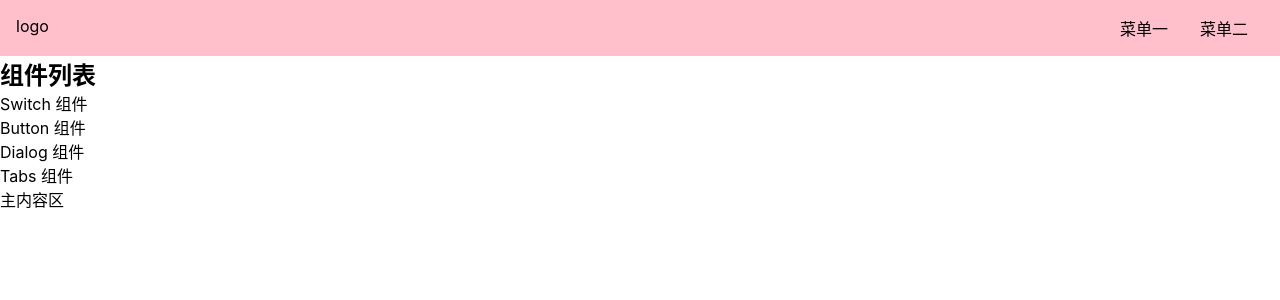
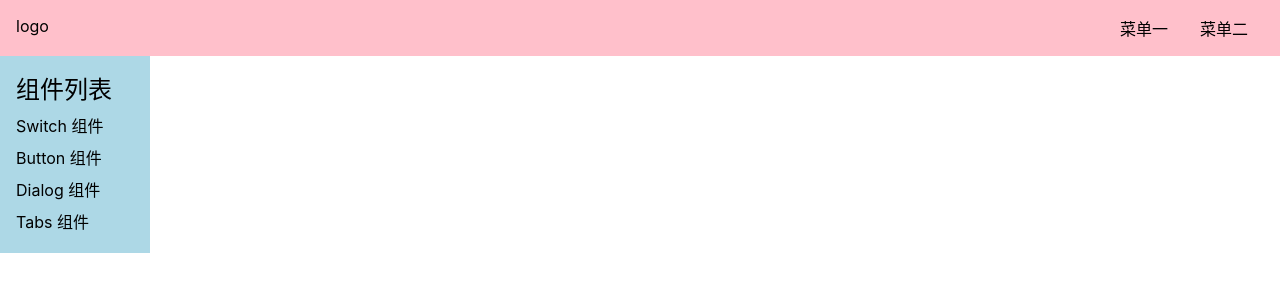
Before and after one commit to xjy1907/halo-ui, a Vue app in the folder halo-ui-1/: page /#/doc in a window 1280 px wide. Shown: the top 300 px of the page. Built offline with nearby package versions, Linux system fonts and the light colour scheme.

Commit message:
调节 topnav 和 aside 的位置

```diff
--- a/halo-ui-1/src/components/TopNav.vue
+++ b/halo-ui-1/src/components/TopNav.vue
@@ -19,6 +19,8 @@
     background-color: pink;
     display: flex;
     padding: 16px;
+    position: relative;
+    z-index: 10;
     > .logo {
         max-width: 6em;
         margin-right: auto;
--- a/halo-ui-1/src/index.scss
+++ b/halo-ui-1/src/index.scss
@@ -23,3 +23,7 @@
     // 答案见 https://github.com/zenozeng/fonts.css/
     font-family: -apple-system, "Noto Sans", "Helvetica Neue", Helvetica, "Nimbus Sans L", Arial, "Liberation Sans", "PingFang SC", "Hiragino Sans GB", "Noto Sans CJK SC", "Source Han Sans SC", "Source Han Sans CN", "Microsoft YaHei", "Wenquanyi Micro Hei", "WenQuanYi Zen Hei", "ST Heiti", SimHei, "WenQuanYi Zen Hei Sharp", sans-serif;
   }
+
+  h1,h2,h3,h4,h5,h6{
+    font-weight: normal;
+  }
--- a/halo-ui-1/src/views/Doc.vue
+++ b/halo-ui-1/src/views/Doc.vue
@@ -27,6 +27,23 @@
 }
 </script>
 
-<style scoped>
+<style lang="scss" scoped>
+aside {
+    background-color: lightblue;
+    width: 150px;
+    padding: 16px;
+    position: fixed;
+    top:0;
+    left: 0;
+    padding-top: 70px;
+    > h2{
+        margin-bottom: 4px;
+    }
+    > ol {
+        > li {
+            padding: 4px 0;
+        }
+    }
+}
 
 </style>
```
